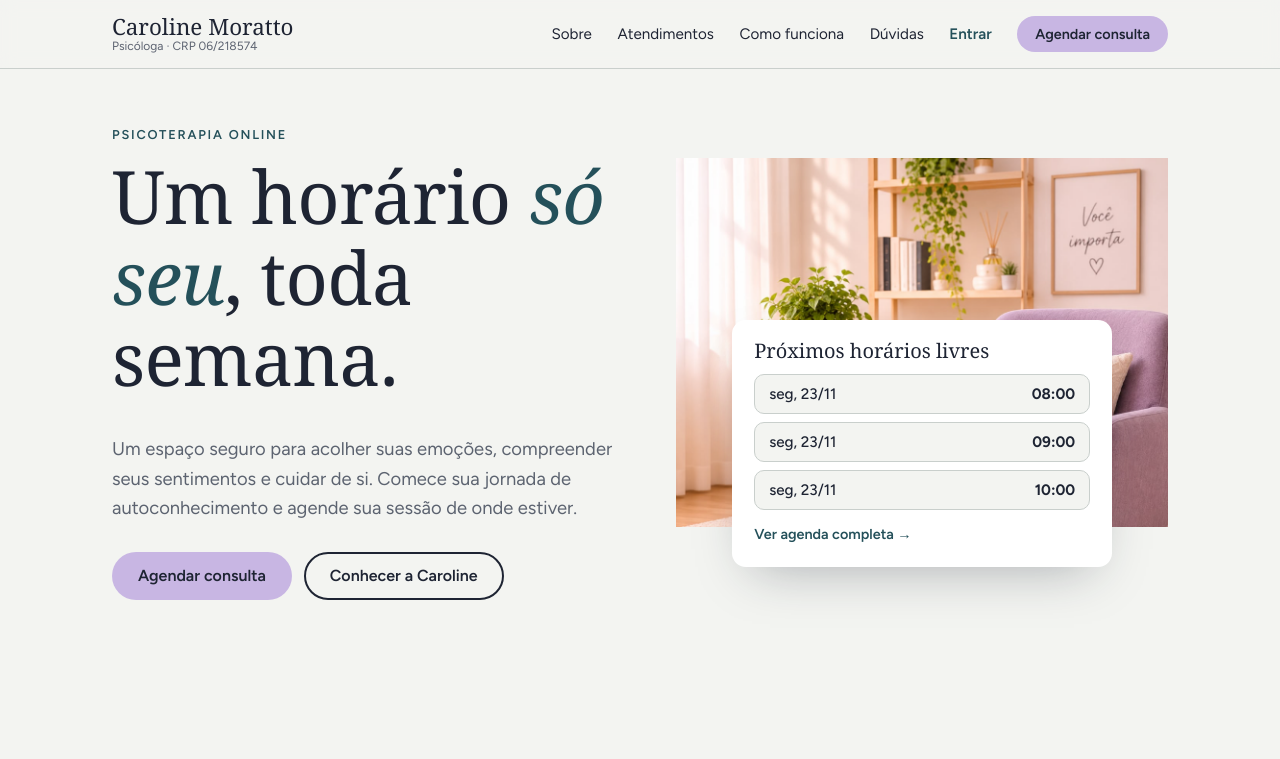
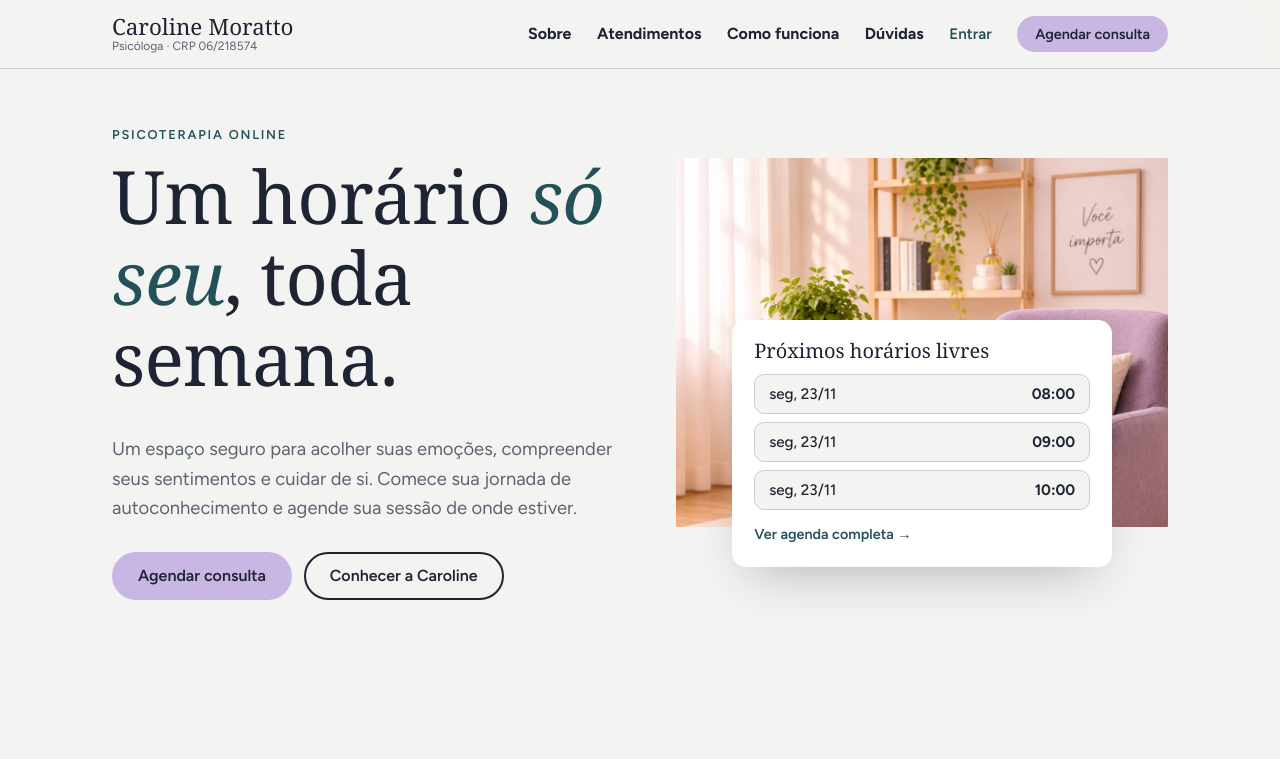
Before and after one commit to BielLF/Psicologia, a plain HTML site: page index.html in a window 1280 px wide. Shown: the top 759 px of the page. Drawn offline with Linux system fonts and the light colour scheme; a web font is replaced by a local one.

Commit message:
new alterations

```diff
--- a/assets/styles.css
+++ b/assets/styles.css
@@ -80,6 +80,10 @@ p { margin: 0 0 1em; }
 .marca__crp { font-size: .75rem; color: var(--cinza); }
 .nav { display: flex; align-items: center; gap: 1.6rem; }
 .nav a:not(.btn) { text-decoration: none; font-size: .95rem; }
+.nav a[href="#sobre"],
+.nav a[href="#atendimentos"],
+.nav a[href="#como-funciona"],
+.nav a[href="#duvidas"] { font-size: 1rem; font-weight: 700; }
 .nav a:not(.btn):hover { color: var(--petroleo); text-decoration: underline; text-underline-offset: 4px; }
 .menu-btn { display: none; }
 
```
Also changed, not shown: entrar.html (+1 -1 lines), 1 other file.
